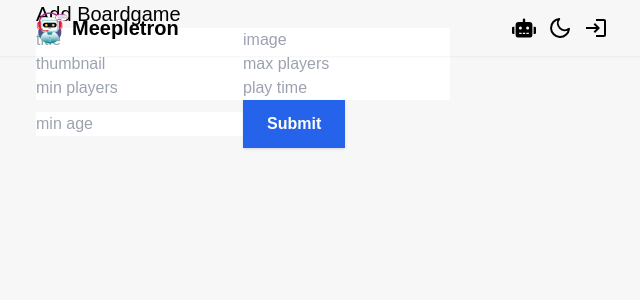
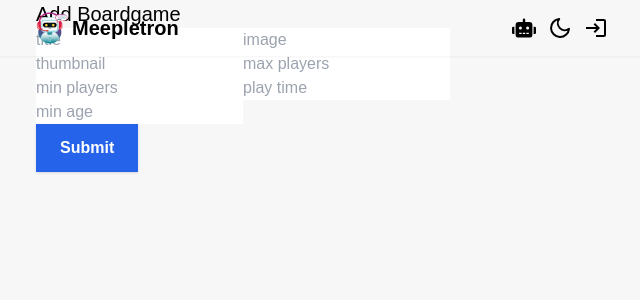
Before and after one commit to LaithAlwani/meepletron, a Next.js app: page /admin/boardgames/add in a window 1280 px wide. Shown: the top 300 px of the page, without its empty margins (316-956 px from the left). Built offline with nearby package versions, Linux system fonts and the light colour scheme; no server answers.

Commit message:
fixes build error

```diff
--- a/app/admin/boardgames/page.js
+++ b/app/admin/boardgames/page.js
@@ -3,7 +3,7 @@ import Link from "next/link";
 
 export default function BoardgamePage() {
   return (
-    <section className="max-w-xl mx-auto pt-[6rem]">
+    <section className="max-w-xl mx-auto px-2 pt-[6rem] flex gap-2">
       <CustomLink href={"/admin/boardgames/add"}>Add</CustomLink>
       <CustomLink href={"/admin/boardgames/edit"}>Edit</CustomLink>
     </section>
--- a/components/CustomeButton.jsx
+++ b/components/CustomeButton.jsx
@@ -1,10 +1,16 @@
+"use client";
+
+import { motion } from "motion/react";
+
 export default function CustomButton({ onClick, children, className = "", disabled }) {
   return (
+    <motion.div whileHover={{ scale: 1.1 }} whileTap={{ scale: 0.9 }}>
       <button
         onClick={onClick}
         disabled={disabled}
         className={` inline-block bg-blue-600 text-white py-3 px-6 shadow hover:bg-blue-700 disabled:bg-gray-500 dark:bg-yellow-500 dark:hover:bg-yellow-400 dark:text-slate-900 font-bold transition disabled:cursor-not-allowed ${className}`}>
         {children}
       </button>
+    </motion.div>
   );
 }
--- a/components/CustomeLink.jsx
+++ b/components/CustomeLink.jsx
@@ -1,3 +1,4 @@
+'use client'
 import Link from "next/link";
 import { motion } from "motion/react";
 
@@ -6,7 +7,7 @@ export default function CustomLink({ href, children, className = "" }) {
     <motion.div whileHover={{ scale: 1.1 }} whileTap={{scale:0.9}}>
       <Link
         href={href}
-        className={`min-w-32 text-center inline-block  bg-blue-600 text-white py-3 px-6 shadow-sm hover:bg-blue-700 dark:bg-yellow-500 dark:hover:bg-yellow-400 dark:text-slate-900 font-bold transition duration-300 ${className}`}>
+        className={` min-w-32 text-center inline-block  bg-blue-600 text-white py-3 px-6 shadow-sm hover:bg-blue-700 dark:bg-yellow-500 dark:hover:bg-yellow-400 dark:text-slate-900 font-bold transition duration-300 ${className}`}>
         {children}
       </Link>
     </motion.div>
```
Lines whose indentation alone changed are shown as unchanged.
